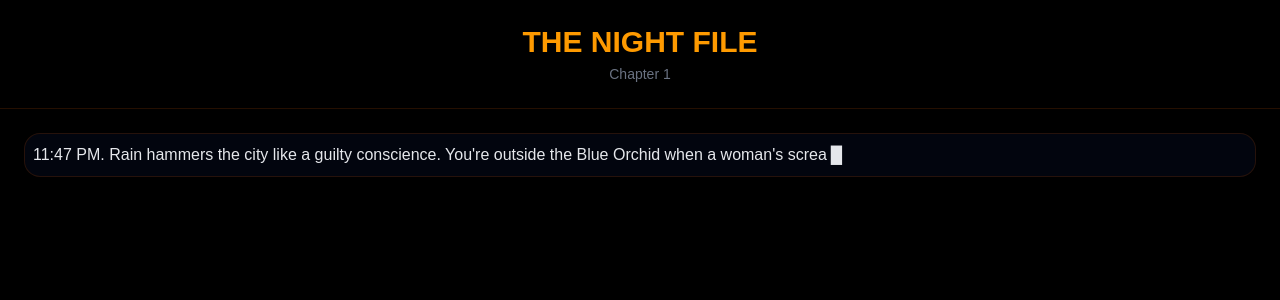
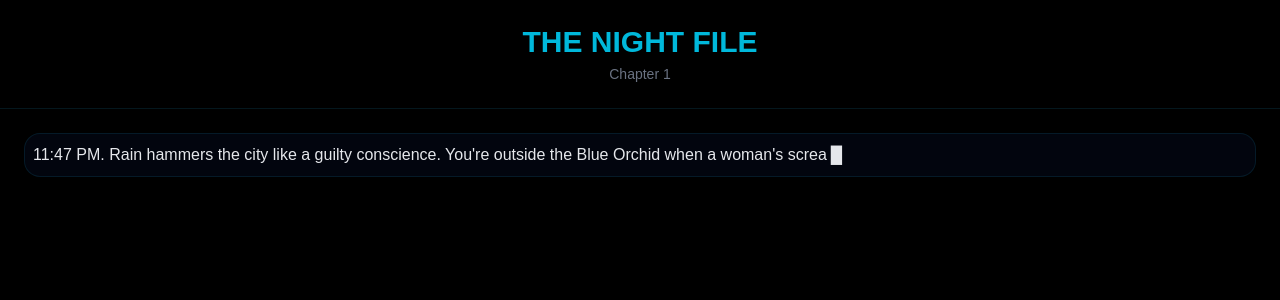
Before and after one commit to recontour/night-file, a Next.js app: page /game in a window 1280 px wide. Shown: the top 300 px of the page. Built offline with nearby package versions, Linux system fonts and the light colour scheme.

Commit message:
Color change to Cyan

```diff
--- a/app/game/page.tsx
+++ b/app/game/page.tsx
@@ -160,7 +160,7 @@ export default function Game() {
   if (scene.ending) {
     return (
       <main className="min-h-screen bg-black flex flex-col items-center justify-center p-8 text-center">
-        <h1 className="text-4xl font-black text-amber-600 mb-6 tracking-wider">
+        <h1 className="text-4xl font-black text-cyan-600 mb-6 tracking-wider">
           CASE CLOSED
         </h1>
 
@@ -181,7 +181,7 @@ export default function Game() {
               setCurrentId(START_ID);
             }}
             className={
-              "w-full px-6 py-2 bg-linear-to-r from-amber-600 to-amber-500 hover:from-amber-500 hover:to-amber-400 rounded-2xl font-bold text-sm shadow-2xl transition transform " +
+              "w-full px-6 py-2 bg-linear-to-r from-cyan-600 to-cyan-500 hover:from-cyan-500 hover:to-cyan-400 rounded-2xl font-bold text-sm shadow-2xl transition transform " +
               (typingDone
                 ? "opacity-100 translate-y-0 scale-100"
                 : "opacity-0 translate-y-6 scale-98 pointer-events-none")
@@ -202,15 +202,15 @@ export default function Game() {
   // ---------- NORMAL SCENE ----------
   return (
     <main className="min-h-screen bg-black text-gray-100 flex flex-col">
-      <div className="p-6 border-b border-amber-900/30 text-center">
-        <h1 className="text-3xl font-bold text-amber-500">THE NIGHT FILE</h1>
+      <div className="p-6 border-b border-cyan-900/30 text-center">
+        <h1 className="text-3xl font-bold text-cyan-500">THE NIGHT FILE</h1>
         <p className="text-sm text-gray-500 mt-1">
           {getChapterLabel(currentId)}
         </p>
       </div>
 
       <div className="flex-1 p-6 pb-20 overflow-y-auto">
-        <div className="bg-gray-950/80 border border-amber-900/30 rounded-2xl p-2">
+        <div className="bg-gray-950/80 border border-cyan-900/30 rounded-2xl p-2">
           <p
             className="text-base leading-relaxed text-gray-200 whitespace-pre-line font-medium"
             aria-live="polite"
@@ -231,7 +231,7 @@ export default function Game() {
             const btnVisible = typingDone;
 
             const baseClasses =
-              "w-full py-4 bg-gradient-to-r from-amber-600 to-amber-500 hover:from-amber-500 hover:to-amber-400 rounded-2xl font-bold text-sm shadow-2xl transition transform hover:scale-[1.02] " +
+              "w-full py-4 bg-gradient-to-r from-cyan-600 to-cyan-500 hover:from-cyan-500 hover:to-cyan-400 rounded-2xl font-bold text-sm shadow-2xl transition transform hover:scale-[1.02] " +
               (btnVisible
                 ? "opacity-100 translate-y-0 scale-100"
                 : "opacity-0 translate-y-6 scale-98 pointer-events-none");
```
